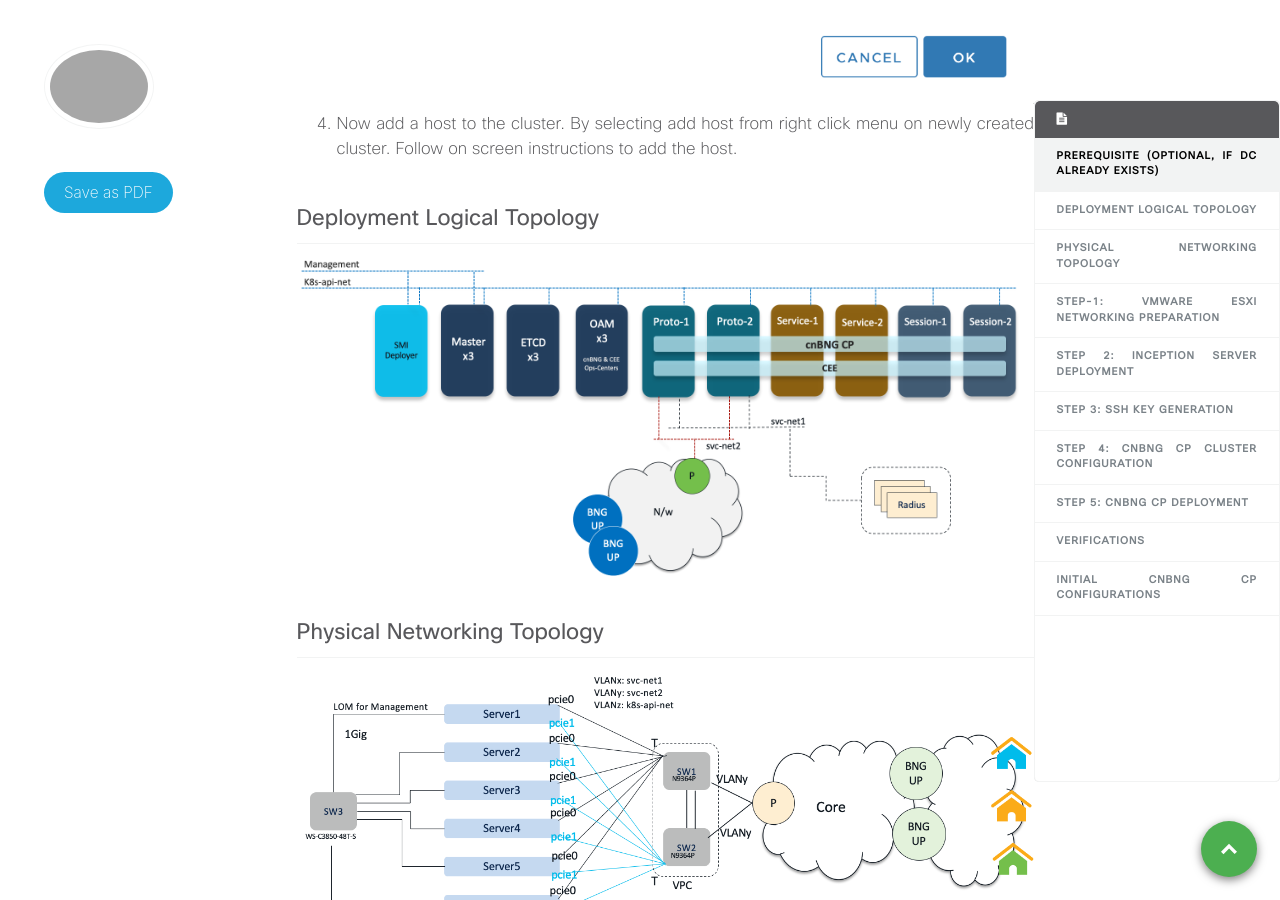
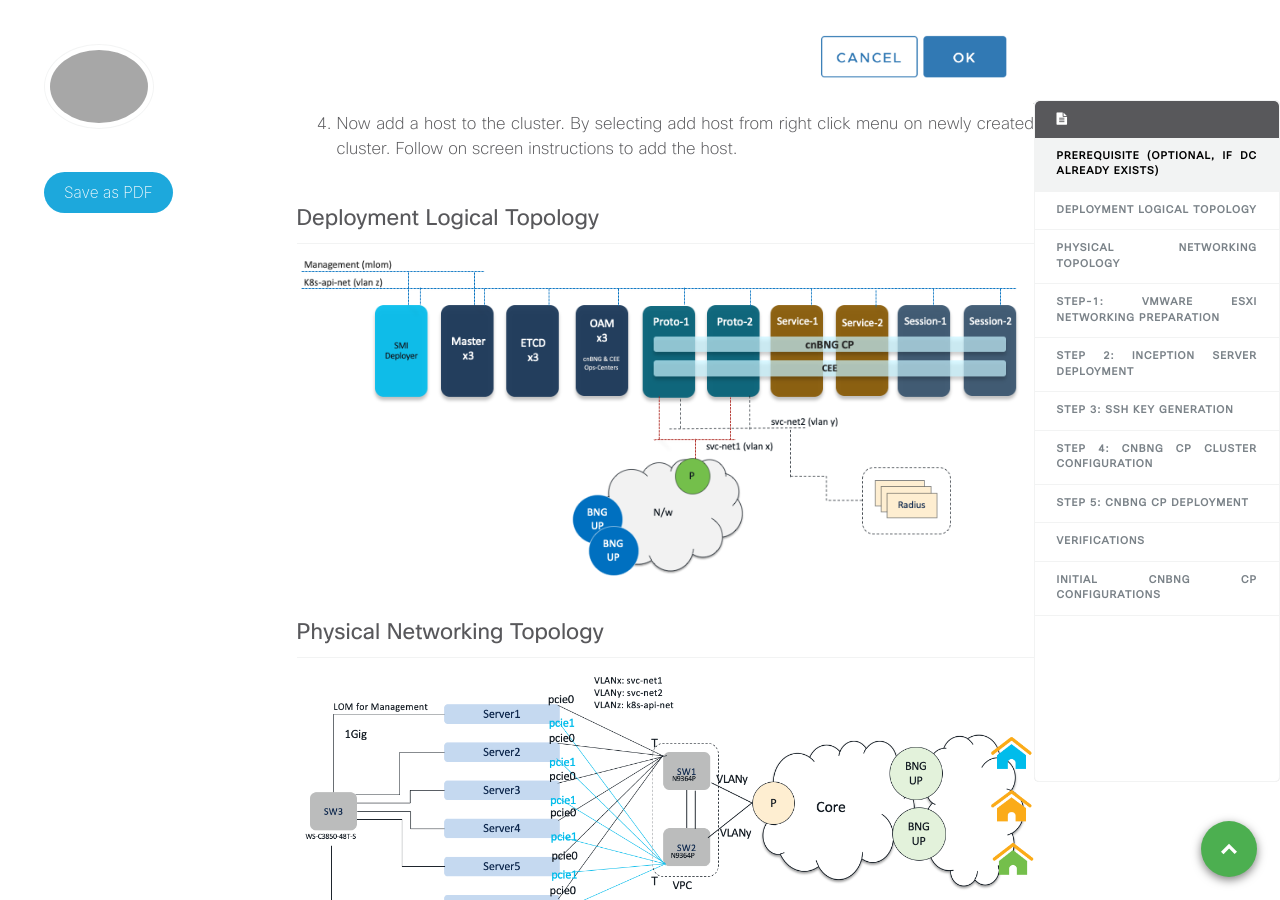
Before and after one commit to xrdocs/cnbng, a Jekyll site: the page built from _tutorials/multi-server-cnbng-cp-deployment-in-vmware.md, in a window 1280 px wide and 900 px high, scrolled down 1120 px. Built offline with Jekyll 4.4.1, drawn with Linux system fonts in a browser that asks for light colours; comment, search, counter and statistics services are not loaded.

Commit message:
Update multi-server-cnbng-cp-deployment-in-vmware.md

```diff
--- a/_tutorials/multi-server-cnbng-cp-deployment-in-vmware.md
+++ b/_tutorials/multi-server-cnbng-cp-deployment-in-vmware.md
@@ -38,7 +38,11 @@ We will deploy Multi server/node cnBNG CP in following steps:
 
 ## Deployment Logical Topology
 
+<!--
 ![cnbng-cp-multi-server1.png]({{site.baseurl}}/images/cnbng-cp-multi-server1.png)
+-->
+![multi-server-vmware-logical.png]({{site.baseurl}}/images/multi-server-vmware-logical.png)
+
 
 ## Physical Networking Topology
 
```
